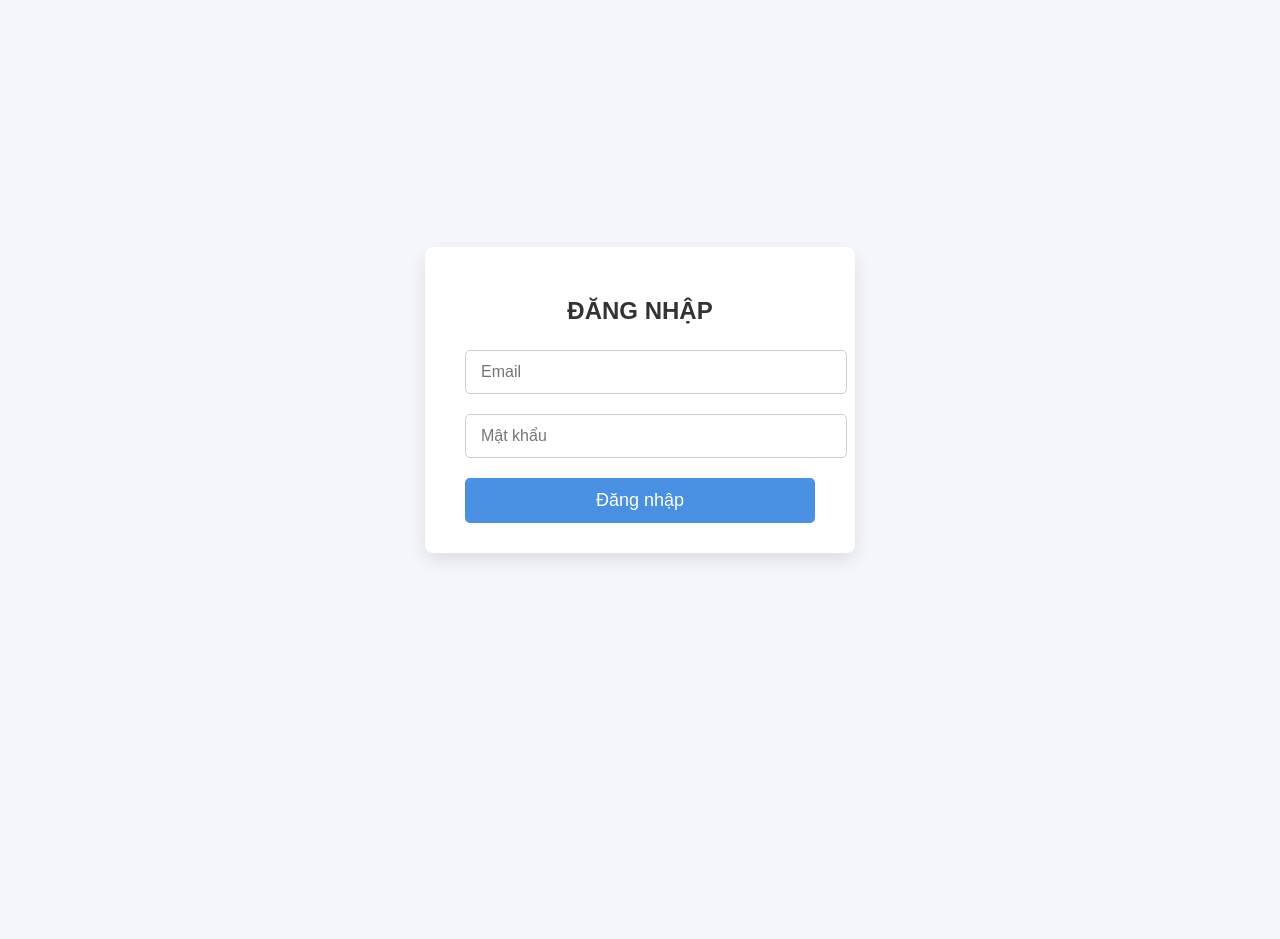
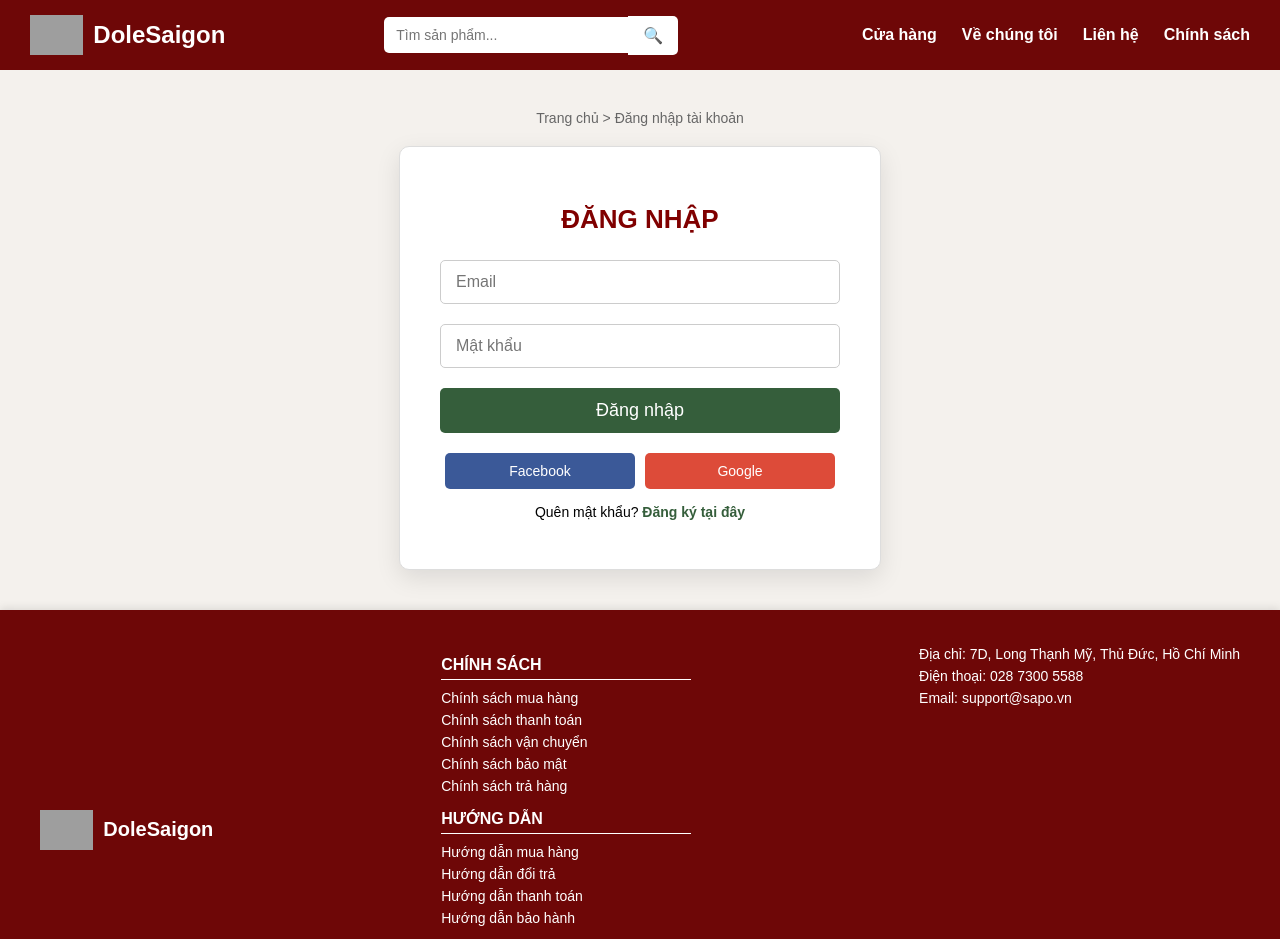
Before and after one commit to Unvianpetronas/DoLeSaiGon, a React (Create React App) app in the folder Doanlesg/frontend/: page / in a window 1280 px wide. Shown: the top 939 px of the page. Before the commit the page ends 800 px from the top, so only its background shows below. Built offline with nearby package versions, Linux system fonts and the light colour scheme; grey boxes are pictures that could not be loaded.

Commit message:
login page

```diff
--- a/Doanlesg/frontend/src/App.css
+++ b/Doanlesg/frontend/src/App.css
@@ -1,38 +1,257 @@
-.App {
+body {
+  font-family: Arial, sans-serif;
+  margin: 0;
+  padding: 0;
+  background-color: #EEE8D9;
+}
+
+.app {
+  display: flex;
+  flex-direction: column;
+  min-height: 100vh;
+}
+
+/* Header */
+.header {
+  background-color: #6E0707;
+  color: white;
+  padding: 15px 30px;
+  display: flex;
+  align-items: center;
+  justify-content: space-between;
+  box-shadow: 0 2px 8px rgba(0,0,0,0.1);
+}
+
+.logo {
+  display: flex;
+  align-items: center;
+}
+
+.logo img {
+  height: 40px;
+  margin-right: 10px;
+}
+
+.logo h1 {
+  margin: 0;
+  font-size: 24px;
+  font-weight: bold;
+}
+
+.search-bar {
+  display: flex;
+  align-items: center;
+}
+
+.search-bar input {
+  padding: 10px 12px;
+  width: 220px;
+  border: none;
+  border-radius: 5px 0 0 5px;
+  font-size: 14px;
+  outline: none;
+}
+
+.search-bar button {
+  padding: 10px 15px;
+  border: none;
+  background-color: #fff;
+  border-radius: 0 5px 5px 0;
+  cursor: pointer;
+  font-size: 16px;
+}
+
+.search-bar button:hover {
+  background-color: #ddd;
+}
+
+.nav a {
+  color: white;
+  margin-left: 25px;
+  text-decoration: none;
+  font-weight: bold;
+}
+
+.nav a:hover {
+  text-decoration: underline;
+}
+
+/* Main */
+.main {
+  flex: 1;
+  padding: 40px 20px;
+  display: flex;
+  flex-direction: column;
+  align-items: center;
+  background-color: #f4f1ed;
+}
+
+.breadcrumb {
+  color: #666;
+  font-size: 14px;
+  margin-bottom: 20px;
+}
+
+.login-container {
+  background-color: #ffffff;
+  padding: 35px 40px;
+  border-radius: 10px;
+  box-shadow: 0 8px 24px rgba(0,0,0,0.1);
+  width: 100%;
+  max-width: 400px;
+  border: 1px solid #ddd;
   text-align: center;
 }
 
-.App-logo {
-  height: 40vmin;
-  pointer-events: none;
+.login-container h2 {
+  margin-bottom: 25px;
+  color: #800000;
+  font-size: 26px;
+  font-weight: bold;
 }
 
-@media (prefers-reduced-motion: no-preference) {
-  .App-logo {
-    animation: App-logo-spin infinite 20s linear;
-  }
+.login-form input {
+  width: 100%;
+  padding: 12px 15px;
+  margin-bottom: 20px;
+  border: 1.5px solid #ccc;
+  border-radius: 5px;
+  font-size: 16px;
+  box-sizing: border-box;
+  transition: border-color 0.3s ease;
 }
 
-.App-header {
-  background-color: #282c34;
-  min-height: 100vh;
-  display: flex;
-  flex-direction: column;
-  align-items: center;
-  justify-content: center;
-  font-size: calc(10px + 2vmin);
-  color: white;
+.login-form input:focus {
+  border-color: #355E3B;
+  outline: none;
 }
 
-.App-link {
-  color: #61dafb;
+.login-form button {
+  width: 100%;
+  background-color: #355E3B;
+  color: white;
+  font-size: 18px;
+  padding: 12px;
+  border: none;
+  border-radius: 5px;
+  cursor: pointer;
+  transition: background-color 0.3s ease;
 }
 
-@keyframes App-logo-spin {
-  from {
-    transform: rotate(0deg);
-  }
-  to {
-    transform: rotate(360deg);
-  }
+.login-form button:hover {
+  background-color: #2A4A2D;
 }
+
+.social-login {
+  margin-top: 20px;
+  display: flex;
+  justify-content: space-between;
+}
+
+.social-login button {
+  flex: 1;
+  padding: 10px;
+  margin: 0 5px;
+  border: none;
+  border-radius: 5px;
+  color: white;
+  font-size: 14px;
+  cursor: pointer;
+  transition: background-color 0.3s ease;
+}
+
+.social-login .fb-btn {
+  background-color: #3b5998;
+}
+
+.social-login .fb-btn:hover {
+  background-color: #2d4373;
+}
+
+.social-login .gg-btn {
+  background-color: #dd4b39;
+}
+
+.social-login .gg-btn:hover {
+  background-color: #c23321;
+}
+
+.login-container p {
+  margin-top: 15px;
+  font-size: 14px;
+}
+
+.login-container p a {
+  color: #355E3B;
+  text-decoration: none;
+  font-weight: bold;
+}
+
+.login-container p a:hover {
+  text-decoration: underline;
+}
+
+/* Footer */
+.footer {
+  background-color: #6E0707;
+  color: white;
+  padding: 30px 20px;
+  margin-top: auto;
+  box-shadow: 0 -2px 8px rgba(0,0,0,0.1);
+}
+
+.footer-content {
+  display: flex;
+  justify-content: space-between;
+  flex-wrap: wrap;
+  gap: 30px;
+  max-width: 1200px;
+  margin: 0 auto;
+}
+
+.footer-logo {
+  display: flex;
+  align-items: center;
+}
+
+.footer-logo img {
+  height: 40px;
+  margin-right: 10px;
+}
+
+.footer-logo h2 {
+  margin: 0;
+  font-size: 20px;
+}
+
+.footer-section h3 {
+  margin-bottom: 10px;
+  font-size: 16px;
+  text-transform: uppercase;
+  border-bottom: 1px solid white;
+  padding-bottom: 5px;
+}
+
+.footer-section p {
+  margin: 6px 0;
+  font-size: 14px;
+}
+
+.payment-methods img {
+  height: 30px;
+  margin: 5px;
+}
+
+.footer-contact p {
+  margin: 6px 0;
+  font-size: 14px;
+}
+
+.footer-bottom {
+  text-align: center;
+  margin-top: 20px;
+  border-top: 1px solid #fff;
+  padding-top: 10px;
+  font-size: 13px;
+  opacity: 0.8;
+}
--- a/Doanlesg/frontend/src/App.js
+++ b/Doanlesg/frontend/src/App.js
@@ -1,10 +1,89 @@
-import React from "react";
-import Login from "./components/Login";
+import React from 'react';
+import './App.css';
 
 function App() {
   return (
-    <div>
-      <Login />
+    <div className="app">
+      {/* Header */}
+      <header className="header">
+        <div className="logo">
+          <img src="%PUBLIC_URL%/logo.png" alt="DoleSaigon Logo" />
+          <h1>DoleSaigon</h1>
+        </div>
+        <div className="search-bar">
+          <input type="text" placeholder="Tìm sản phẩm..." />
+          <button>🔍</button>
+        </div>
+        <nav className="nav">
+          <a href="#">Cửa hàng</a>
+          <a href="#">Về chúng tôi</a>
+          <a href="#">Liên hệ</a>
+          <a href="#">Chính sách</a>
+        </nav>
+      </header>
+
+      {/* Main Content */}
+      <main className="main">
+        <div className="breadcrumb">Trang chủ > Đăng nhập tài khoản</div>
+        <div className="login-container">
+          <h2>ĐĂNG NHẬP</h2>
+          <form className="login-form">
+            <input type="email" placeholder="Email" required />
+            <input type="password" placeholder="Mật khẩu" required />
+            <button type="submit">Đăng nhập</button>
+          </form>
+          <div className="social-login">
+            <button className="fb-btn">Facebook</button>
+            <button className="gg-btn">Google</button>
+          </div>
+          <p>Quên mật khẩu? <a href="#">Đăng ký tại đây</a></p>
+        </div>
+      </main>
+
+      {/* Footer */}
+      <footer className="footer">
+        <div className="footer-content">
+          <div className="footer-logo">
+            <img src="%PUBLIC_URL%/logo.png" alt="DoleSaigon Logo" />
+            <h2>DoleSaigon</h2>
+          </div>
+          <div className="footer-sections">
+            <div className="footer-section">
+              <h3>CHÍNH SÁCH</h3>
+              <p>Chính sách mua hàng</p>
+              <p>Chính sách thanh toán</p>
+              <p>Chính sách vận chuyển</p>
+              <p>Chính sách bảo mật</p>
+              <p>Chính sách trả hàng</p>
+            </div>
+            <div className="footer-section">
+              <h3>HƯỚNG DẪN</h3>
+              <p>Hướng dẫn mua hàng</p>
+              <p>Hướng dẫn đổi trả</p>
+              <p>Hướng dẫn thanh toán</p>
+              <p>Hướng dẫn bảo hành</p>
+            </div>
+            <div className="footer-section">
+              <h3>HỖ TRỢ THANH TOÁN</h3>
+              <div className="payment-methods">
+                <img src="%PUBLIC_URL%/momo.png" alt="Momo" />
+                <img src="%PUBLIC_URL%/zalo.png" alt="ZaloPay" />
+                <img src="%PUBLIC_URL%/vnpay.png" alt="VNPAY" />
+                <img src="%PUBLIC_URL%/visa.png" alt="Visa" />
+                <img src="%PUBLIC_URL%/mastercard.png" alt="Mastercard" />
+              </div>
+            </div>
+          </div>
+          <div className="footer-contact">
+            <p>Địa chỉ: 7D, Long Thạnh Mỹ, Thủ Đức, Hồ Chí Minh</p>
+            <p>Điện thoại: 028 7300 5588</p>
+            <p>Email: support@sapo.vn</p>
+          </div>
+        </div>
+        <div className="footer-bottom">
+          <p>© Bản quyền thuộc về DOLESAIGON</p>
+        </div>
+      </footer>
     </div>
   );
 }
--- a/Doanlesg/frontend/src/components/Login.css
+++ b/Doanlesg/frontend/src/components/Login.css
@@ -1,6 +1,6 @@
 body {
   font-family: Arial, sans-serif;
-  background-color: #f5f7fa;
+  background-color: #f0e8d8; /* Beige background like the form area */
   margin: 0;
   padding: 0;
   display: flex;
@@ -10,17 +10,20 @@ body {
 }
 
 .login-container {
-  background-color: white;
+  background-color: #ffffff; /* White background for the form card */
   padding: 30px 40px;
   border-radius: 8px;
   box-shadow: 0 8px 20px rgba(0,0,0,0.1);
   width: 350px;
   text-align: center;
+  border: 1px solid #ccc; /* Subtle border like in the image */
 }
 
 .login-container h2 {
   margin-bottom: 25px;
-  color: #333;
+  color: #800000; /* Maroon color for heading */
+  font-size: 24px;
+  font-weight: bold;
 }
 
 .login-form input {
@@ -31,16 +34,17 @@ body {
   border-radius: 5px;
   font-size: 16px;
   transition: border-color 0.3s ease;
+  box-sizing: border-box; /* Ensure padding doesn't affect width */
 }
 
 .login-form input:focus {
-  border-color: #4a90e2;
+  border-color: #355E3B; /* Dark green focus color */
   outline: none;
 }
 
 .login-form button {
   width: 100%;
-  background-color: #4a90e2;
+  background-color: #355E3B; /* Dark green button */
   color: white;
   font-size: 18px;
   padding: 12px;
@@ -51,5 +55,37 @@ body {
 }
 
 .login-form button:hover {
-  background-color: #357ab7;
+  background-color: #2A4A2D; /* Darker green on hover */
 }
+
+/* Add social login buttons similar to Facebook and Google */
+.social-login {
+  margin-top: 20px;
+}
+
+.social-login button {
+  width: 48%;
+  padding: 10px;
+  margin: 0 1% 10px;
+  border: none;
+  border-radius: 5px;
+  color: white;
+  font-size: 14px;
+  cursor: pointer;
+}
+
+.social-login .fb-btn {
+  background-color: #3b5998; /* Facebook blue */
+}
+
+.social-login .fb-btn:hover {
+  background-color: #2d4373;
+}
+
+.social-login .gg-btn {
+  background-color: #dd4b39; /* Google red */
+}
+
+.social-login .gg-btn:hover {
+  background-color: #c23321;
+}
```
Also changed, not shown: Doanlesg/frontend/public/logo.png (added).
